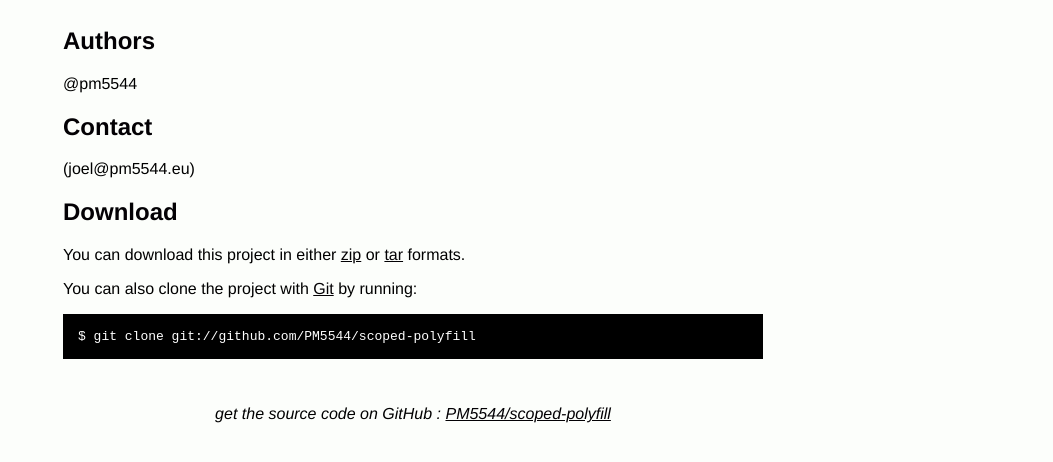
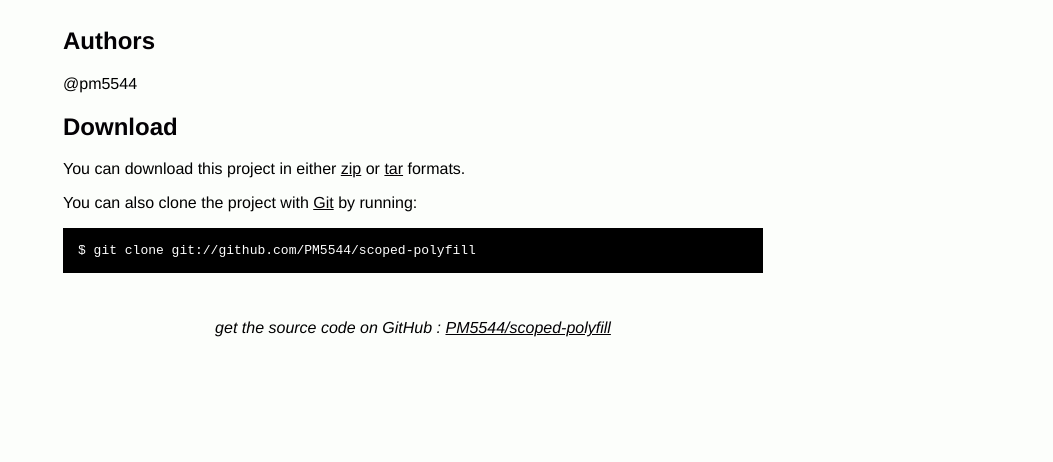
Before and after one commit to PM5544/scoped-polyfill, a plain HTML site: page index.html in a window 1280 px wide. Shown: the part 332-794 px from the top of the page, without its empty margins (227-1280 px from the left). Drawn offline with Linux system fonts and the light colour scheme.

Commit message:
Edited index.html via GitHub

```diff
--- a/index.html
+++ b/index.html
@@ -55,11 +55,6 @@
 
     <h2>Authors</h2>
 <p>@pm5544</p>
-<h2>Contact</h2>
-<p> (joel@pm5544.eu)
-<br/>      </p>
-
-
     <h2>Download</h2>
     <p>
       You can download this project in either
```
